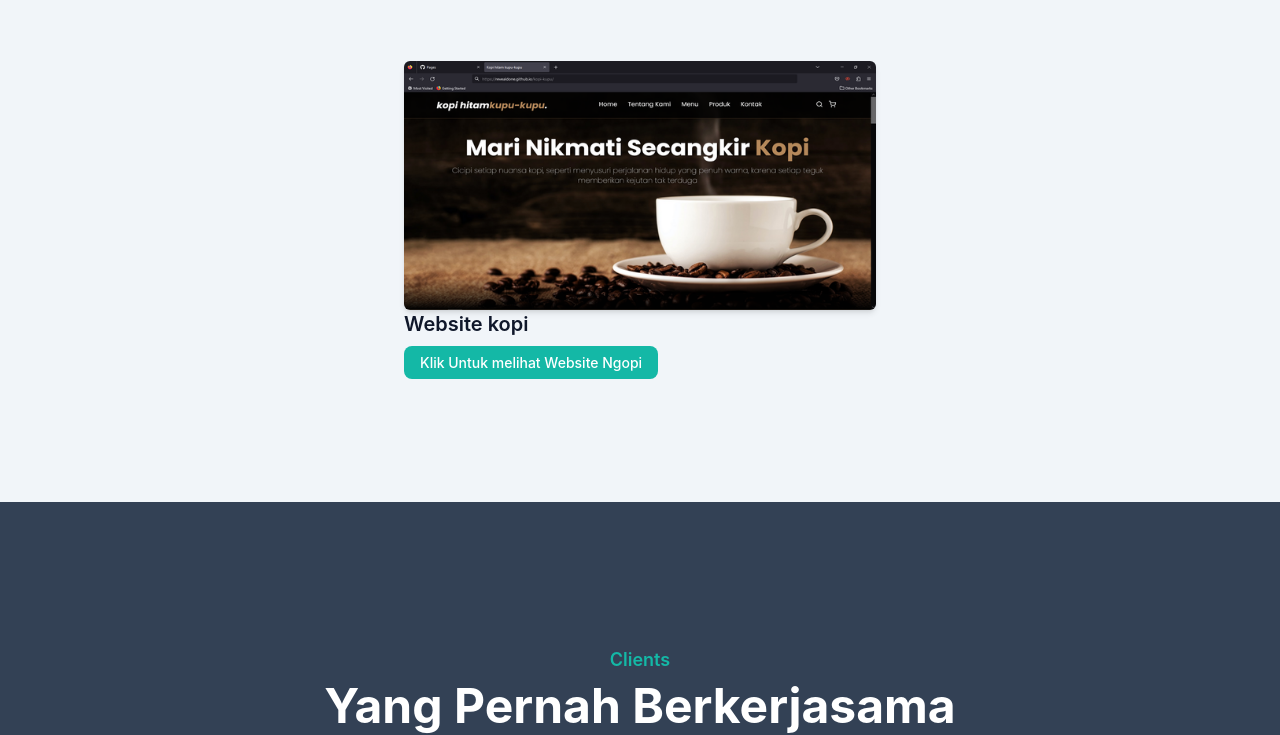
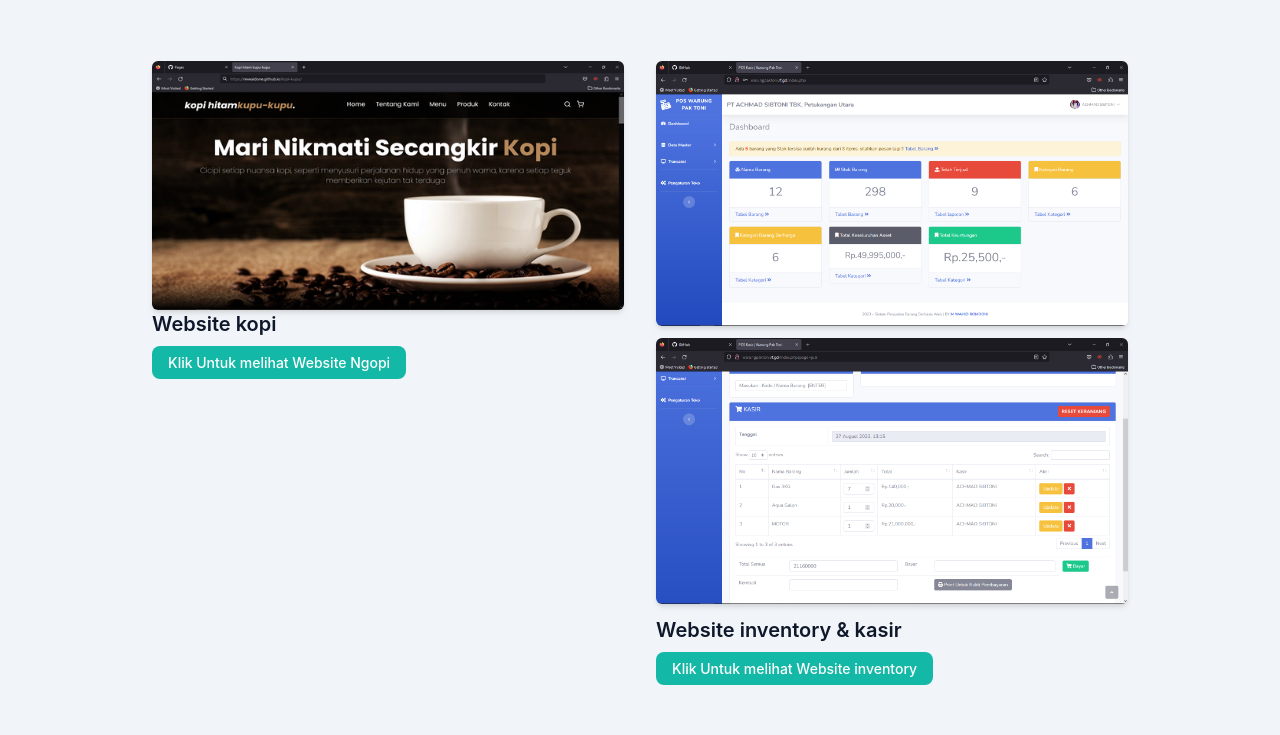
Before and after one commit to revealdone/portfotolio-tailwind, a website: page index.html in a window 1280 px wide. Shown: the part 2433-3168 px from the top of the page. Drawn offline with Linux system fonts and the light colour scheme.

Commit message:
Pesan commit Anda di sini

```diff
--- a/index.html
+++ b/index.html
@@ -214,6 +214,21 @@ items-center z-10">
                     <p class="font-medium text-base text-secondary"> <a href="https://revealdone.github.io/kopi-kupu/"></a> </p>
                     <a href="https://revealdone.github.io/kopi-kupu/" class="font-medium text-sm text-white
                     bg-primary py-2 px-4 rounded-lg hover:opacity-80">Klik Untuk melihat Website Ngopi</a>
+                </div>
+                <div class="mb-12 p-4 md:w-1/2">
+                    <div class="rounded-md shadow-md overflow-hidden mb-3">
+                        <img src="dist/foto/invt.png" alt="landing page"
+                        width="w-full">
+                    </div>
+                    <div class="rounded-md shadow-md overflow-hidden mb-3">
+                        <img src="dist/foto/ksr.png" alt="landing page"
+                        width="w-full">
+                    </div>
+                    <h3 class="font-semibold text-xl text-dark nt-5
+                    mb-3 ">Website inventory & kasir </h3>
+                    <p class="font-medium text-base text-secondary"> <a href="https://revealdone.github.io/kopi-kupu/"></a> </p>
+                    <a href="https://revealdone.github.io/kopi-kupu/" class="font-medium text-sm text-white
+                    bg-primary py-2 px-4 rounded-lg hover:opacity-80">Klik Untuk melihat Website inventory</a>
                 </div>
             </div>
 
```
Also changed, not shown: dist/foto/invt.png (added), dist/foto/ksr.png (added).
